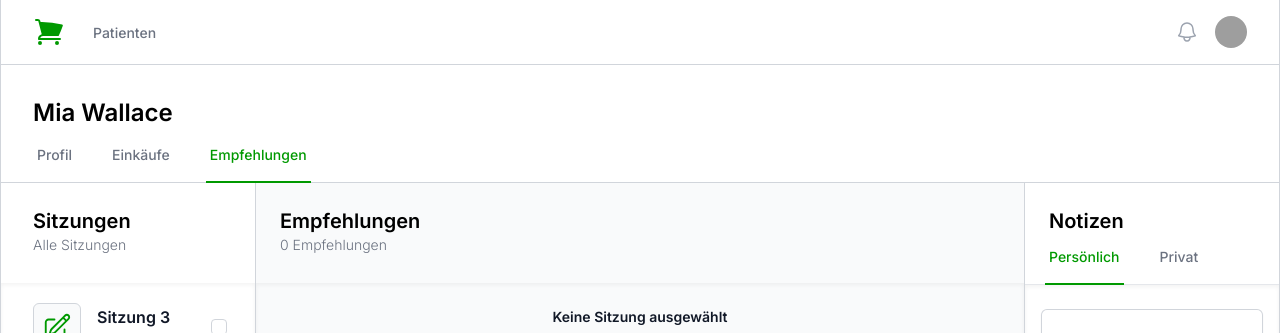
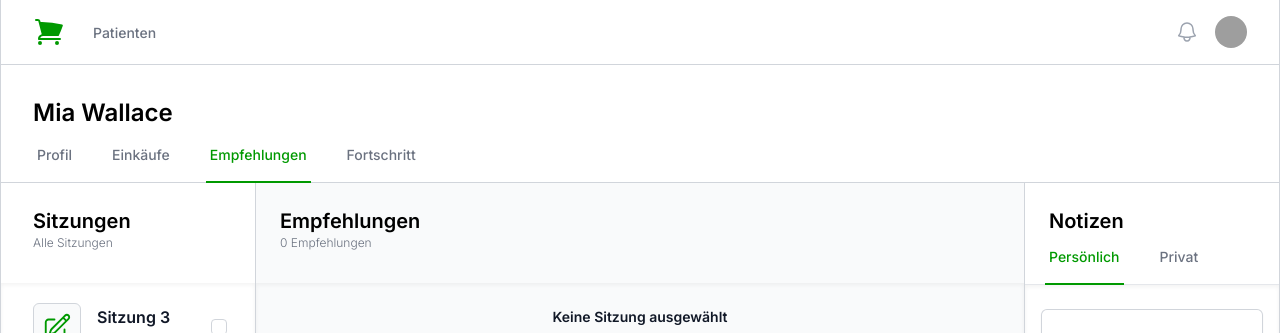
Before and after one commit to Decarp/dietcoach24_temp, a Next.js app: page /p/dde8c2b5/recommendations in a window 1280 px wide. Shown: the top 333 px of the page. Built offline with nearby package versions, Linux system fonts and the light colour scheme; grey boxes are pictures that could not be loaded.

Commit message:
update recommendations ui

```diff
--- a/components/PatientCard.tsx
+++ b/components/PatientCard.tsx
@@ -8,6 +8,7 @@ const tabs = [
   { name: "Profil", path: "profile" },
   { name: "Einkäufe", path: "purchases" },
   { name: "Empfehlungen", path: "recommendations" },
+  { name: "Fortschritt", path: "progress" },
   // { name: "Vergleich", path: "comparison" },
   // { name: "Modifikation", path: "modification" },
 ];
--- a/components/recommendations/recommendations/RecommendationsHeader.tsx
+++ b/components/recommendations/recommendations/RecommendationsHeader.tsx
@@ -6,7 +6,7 @@ const RecommendationsHeader = ({
   return (
     <div>
       <h2 className="text-xl font-semibold">Empfehlungen</h2>
-      <h3 className="text-sm font-light mb-7 text-gray-500">
+      <h3 className="text-xs font-light mb-8 text-gray-500">
         {numRecommendations}{" "}
         {numRecommendations === 1 ? "Empfehlung" : "Empfehlungen"}
       </h3>
--- a/components/recommendations/sessions/SessionsHeader.tsx
+++ b/components/recommendations/sessions/SessionsHeader.tsx
@@ -2,12 +2,12 @@ import React from "react";
 
 const SessionsHeader = () => {
   return (
-    <>
+    <div>
       <h2 className="pl-8 text-xl font-semibold">Sitzungen</h2>
-      <h3 className="pl-8 text-sm font-light mb-7 text-gray-500">
+      <h3 className="pl-8 text-xs font-light mb-8 text-gray-500">
         Alle Sitzungen
       </h3>
-    </>
+    </div>
   );
 };
 
```
